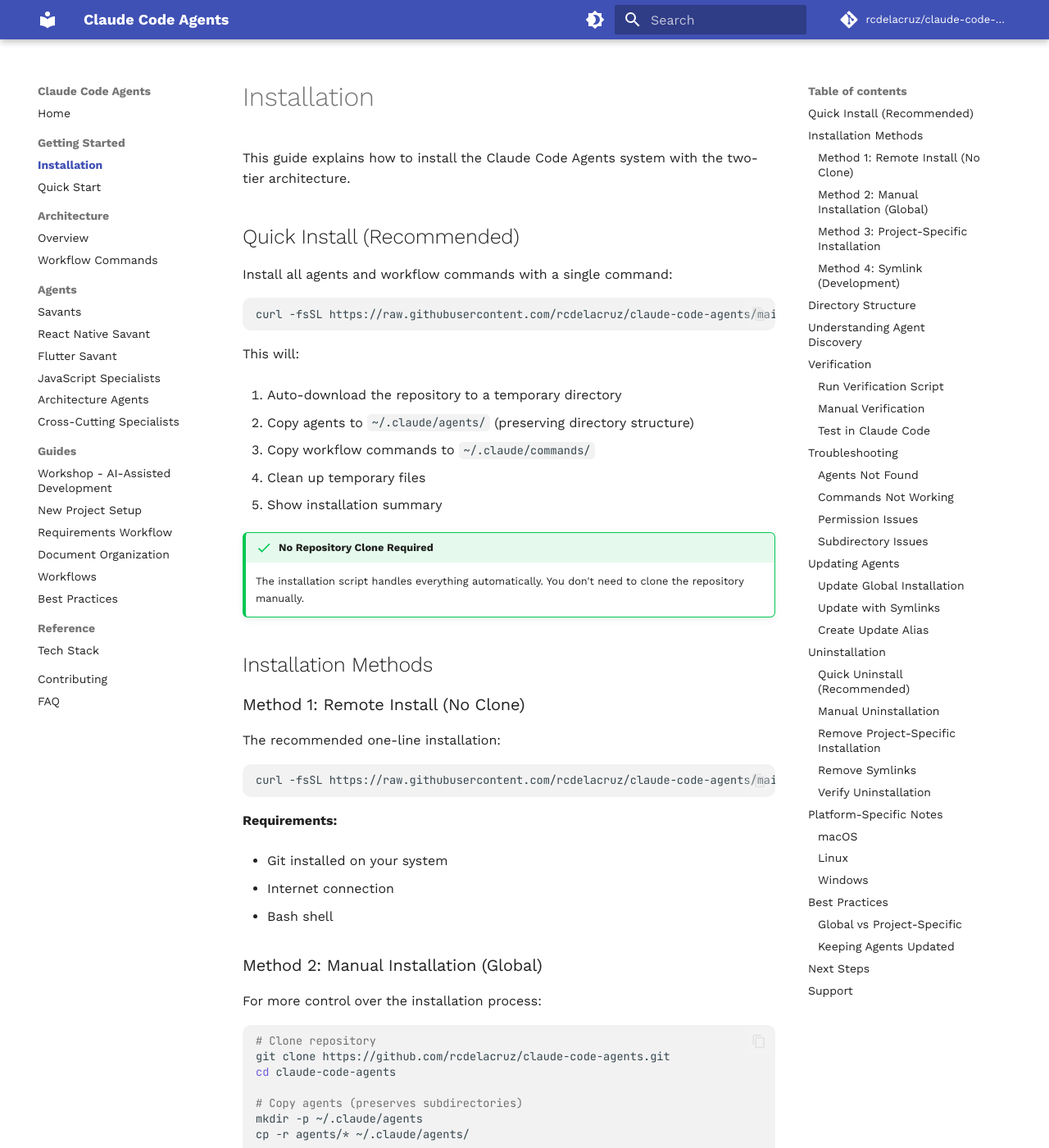
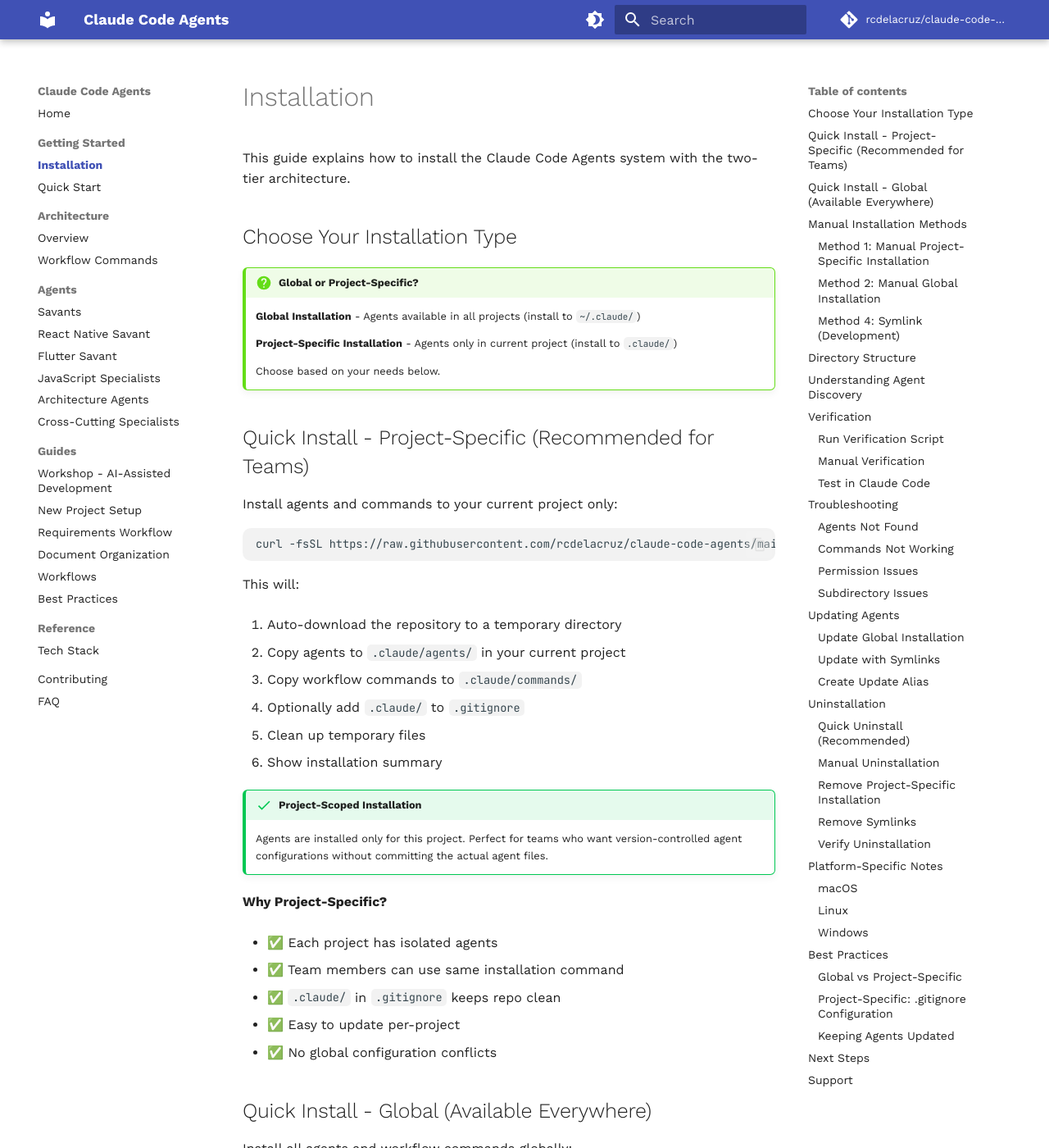
Before and after one commit to rcdelacruz/claude-code-agents, an MkDocs documentation site: the page built from docs/getting-started/installation.md, in a window 1280 px wide and 1400 px high. Shown: the whole window at 82% size. Built offline with MkDocs 1.6.1 and Material for MkDocs 9.7.7, drawn with Linux system fonts in a browser that asks for light colours; comment, search, counter and statistics services are not loaded; some of the changed text lies outside the part shown.

Commit message:
feat: enhance installation guide and add project-specific installation script

````diff
--- a/docs/getting-started/installation.md
+++ b/docs/getting-started/installation.md
@@ -2,9 +2,46 @@
 
 This guide explains how to install the Claude Code Agents system with the two-tier architecture.
 
-## Quick Install (Recommended)
+## Choose Your Installation Type
 
-Install all agents and workflow commands with a single command:
+!!! question "Global or Project-Specific?"
+    **Global Installation** - Agents available in all projects (install to `~/.claude/`)
+
+    **Project-Specific Installation** - Agents only in current project (install to `.claude/`)
+
+    Choose based on your needs below.
+
+## Quick Install - Project-Specific (Recommended for Teams)
+
+Install agents and commands to your current project only:
+
+```bash
+curl -fsSL https://raw.githubusercontent.com/rcdelacruz/claude-code-agents/main/install-project.sh | bash
+```
+
+This will:
+
+1. Auto-download the repository to a temporary directory
+2. Copy agents to `.claude/agents/` in your current project
+3. Copy workflow commands to `.claude/commands/`
+4. Optionally add `.claude/` to `.gitignore`
+5. Clean up temporary files
+6. Show installation summary
+
+!!! success "Project-Scoped Installation"
+    Agents are installed only for this project. Perfect for teams who want version-controlled agent configurations without committing the actual agent files.
+
+**Why Project-Specific?**
+
+- ✅ Each project has isolated agents
+- ✅ Team members can use same installation command
+- ✅ `.claude/` in `.gitignore` keeps repo clean
+- ✅ Easy to update per-project
+- ✅ No global configuration conflicts
+
+## Quick Install - Global (Available Everywhere)
+
+Install all agents and workflow commands globally:
 
 ```bash
 curl -fsSL https://raw.githubusercontent.com/rcdelacruz/claude-code-agents/main/install.sh | bash
@@ -18,28 +55,51 @@
 4. Clean up temporary files
 5. Show installation summary
 
-!!! success "No Repository Clone Required"
-    The installation script handles everything automatically. You don't need to clone the repository manually.
+!!! success "Global Installation"
+    Agents are available in all your projects. Great for solo developers or when you want consistent agents everywhere.
 
-## Installation Methods
+## Manual Installation Methods
 
-### Method 1: Remote Install (No Clone)
+### Method 1: Manual Project-Specific Installation
 
-The recommended one-line installation:
+Install agents for your current project only (recommended for teams):
 
 ```bash
-curl -fsSL https://raw.githubusercontent.com/rcdelacruz/claude-code-agents/main/install.sh | bash
+# Navigate to your project directory first
+cd /path/to/your/project
+
+# Clone repository to a temporary location
+git clone https://github.com/rcdelacruz/claude-code-agents.git /tmp/claude-agents
+cd /tmp/claude-agents
+
+# Copy to your project's .claude directory
+mkdir -p /path/to/your/project/.claude/agents
+mkdir -p /path/to/your/project/.claude/commands
+cp -r agents/* /path/to/your/project/.claude/agents/
+cp -r .claude/commands/* /path/to/your/project/.claude/commands/
+
+# Add to .gitignore (important!)
+echo ".claude/" >> /path/to/your/project/.gitignore
+
+# Clean up
+cd /path/to/your/project
+rm -rf /tmp/claude-agents
+
+# Verify
+ls -R .claude/agents/
+ls .claude/commands/
 ```
 
-**Requirements:**
+**Add to your project's `.gitignore`:**
 
-- Git installed on your system
-- Internet connection
-- Bash shell
+```gitignore
+# Claude Code Agents (project-specific installation)
+.claude/
+```
 
-### Method 2: Manual Installation (Global)
+### Method 2: Manual Global Installation
 
-For more control over the installation process:
+Install globally for all projects:
 
 ```bash
 # Clone repository
@@ -57,25 +117,6 @@
 # Verify installation
 ls -R ~/.claude/agents/
 ls ~/.claude/commands/
-```
-
-### Method 3: Project-Specific Installation
-
-Install agents for a specific project only:
-
-```bash
-# In your project directory
-git clone https://github.com/rcdelacruz/claude-code-agents.git
-cd claude-code-agents
-
-# Copy to project's .claude directory
-mkdir -p .claude/agents .claude/commands
-cp -r agents/* .claude/agents/
-cp -r .claude/commands/* .claude/commands/
-
-# Verify
-ls -R .claude/agents/
-ls .claude/commands/
 ```
 
 ### Method 4: Symlink (Development)
@@ -509,22 +550,94 @@
 
 ### Global vs Project-Specific
 
+**Use Project-Specific Installation When (Recommended for Teams):**
+
+- ✅ Working in a team (everyone uses same install command)
+- ✅ Want to keep repository clean (add `.claude/` to `.gitignore`)
+- ✅ Different projects need different agent versions
+- ✅ Project has custom agents or configurations
+- ✅ Want isolated agent environments per project
+- ✅ Need to track which agents a project uses (via documentation)
+
 **Use Global Installation When:**
 
-- You want agents available across all projects
-- You're the only developer
-- You want consistent agent versions
+- You're the only developer on all projects
+- You want consistent agent versions across all work
+- You rarely switch between different agent versions
+- You prefer one-time setup for all projects
 
-**Use Project-Specific Installation When:**
+### Project-Specific: .gitignore Configuration
 
-- Team needs same agent versions
-- Project has custom agents
-- Different projects need different agents
-- Version control for agents is needed
+!!! warning "Important: Add .claude/ to .gitignore"
+    When using project-specific installation, **always** add `.claude/` to your `.gitignore` to avoid committing agent files.
+
+**Why ignore `.claude/`?**
+
+- Agent files are large and unnecessary in version control
+- Team members can install using the same script
+- Prevents merge conflicts from agent updates
+- Keeps repository clean and focused on project code
+- Similar to ignoring `node_modules/`, `.vscode/`, `.idea/`
+
+**Recommended `.gitignore` entry:**
+
+```gitignore
+# Claude Code Agents (project-specific installation)
+# Install with: curl -fsSL https://raw.githubusercontent.com/.../install-project.sh | bash
+.claude/
+```
+
+**Alternative: Commit only configuration (advanced)**
+
+If you want to track agent configuration without committing the files:
+
+```gitignore
+# Claude Code - Ignore agents but keep config
+.claude/agents/
+.claude/commands/
+
+# Keep configuration file (if you create custom config)
+!.claude/agents.json
+!.claude/README.md
+```
+
+Then create `.claude/README.md` in your project:
+
+```markdown
+# Claude Code Agents
+
+This project uses Claude Code Agents.
+
+## Installation
+
+Run from project root:
+
+\`\`\`bash
+curl -fsSL https://raw.githubusercontent.com/rcdelacruz/claude-code-agents/main/install-project.sh | bash
+\`\`\`
+
+## Agents Installed
+
+- 19 specialized agents
+- 11 workflow commands
+
+## Documentation
+
+See: https://github.com/rcdelacruz/claude-code-agents
+```
 
 ### Keeping Agents Updated
 
-Regularly update to get the latest improvements:
+**Project-Specific Updates:**
+
+```bash
+# In your project directory
+curl -fsSL https://raw.githubusercontent.com/rcdelacruz/claude-code-agents/main/install-project.sh | bash
+```
+
+The script will overwrite existing agents with the latest versions.
+
+**Global Updates:**
 
 ```bash
 # Weekly update
--- a/docs/javascripts/mermaid-init.js
+++ b/docs/javascripts/mermaid-init.js
@@ -1,5 +1,5 @@
 // Initialize Mermaid diagrams
-window.addEventListener('DOMContentLoaded', (event) => {
+function initializeMermaid() {
   mermaid.initialize({
     startOnLoad: true,
     theme: 'default',
@@ -55,46 +55,19 @@
       useMaxWidth: true
     }
   });
-
-  // Update Mermaid theme based on color scheme
-  const observer = new MutationObserver((mutations) => {
-    mutations.forEach((mutation) => {
-      if (mutation.attributeName === 'data-md-color-scheme') {
-        const scheme = document.body.getAttribute('data-md-color-scheme');
-        const theme = scheme === 'slate' ? 'dark' : 'default';
-
-        mermaid.initialize({
-          theme: theme,
-          startOnLoad: true
-        });
-
-        // Re-render all mermaid diagrams
-        document.querySelectorAll('.mermaid').forEach((element) => {
-          const id = element.getAttribute('data-processed');
-          if (id) {
-            element.removeAttribute('data-processed');
-            element.innerHTML = element.getAttribute('data-mermaid-src');
 }
-        });
-
-        mermaid.init(undefined, '.mermaid');
-      }
-    });
-  });
-
-  observer.observe(document.body, {
-    attributes: true,
-    attributeFilter: ['data-md-color-scheme']
-  });
-
-  // Store original mermaid source for re-rendering
-  document.querySelectorAll('.mermaid').forEach((element) => {
-    element.setAttribute('data-mermaid-src', element.innerHTML);
-  });
 
 // Add click-to-zoom functionality for Mermaid diagrams
 function addMermaidZoom() {
   document.querySelectorAll('.mermaid').forEach((diagram) => {
+    // Skip if already has zoom handler (prevent duplicate listeners)
+    if (diagram.hasAttribute('data-zoom-enabled')) {
+      return;
+    }
+
+    // Mark as having zoom enabled
+    diagram.setAttribute('data-zoom-enabled', 'true');
+
     // Add zoom cursor style
     diagram.style.cursor = 'zoom-in';
     diagram.style.transition = 'transform 0.3s ease';
@@ -138,13 +111,65 @@
   });
 }
 
-  // Add zoom functionality after initial render
-  setTimeout(addMermaidZoom, 500);
+// Setup Mermaid with all features
+function setupMermaid() {
+  // Store original mermaid source for re-rendering
+  document.querySelectorAll('.mermaid').forEach((element) => {
+    if (!element.hasAttribute('data-mermaid-src')) {
+      element.setAttribute('data-mermaid-src', element.innerHTML);
+    }
+  });
 
-  // Re-add zoom after theme changes
-  const originalInit = mermaid.init;
-  mermaid.init = function(...args) {
-    originalInit.apply(this, args);
-    setTimeout(addMermaidZoom, 500);
-  };
+  // Add zoom functionality
+  addMermaidZoom();
+}
+
+// Initialize on first load
+document.addEventListener('DOMContentLoaded', function() {
+  initializeMermaid();
+
+  // Setup after mermaid renders
+  setTimeout(setupMermaid, 500);
+
+  // Update Mermaid theme based on color scheme
+  const observer = new MutationObserver((mutations) => {
+    mutations.forEach((mutation) => {
+      if (mutation.attributeName === 'data-md-color-scheme') {
+        const scheme = document.body.getAttribute('data-md-color-scheme');
+        const theme = scheme === 'slate' ? 'dark' : 'default';
+
+        mermaid.initialize({
+          theme: theme,
+          startOnLoad: true
         });
+
+        // Re-render all mermaid diagrams
+        document.querySelectorAll('.mermaid').forEach((element) => {
+          const id = element.getAttribute('data-processed');
+          if (id) {
+            element.removeAttribute('data-processed');
+            element.innerHTML = element.getAttribute('data-mermaid-src');
+          }
+        });
+
+        mermaid.init(undefined, '.mermaid');
+        setTimeout(setupMermaid, 500);
+      }
+    });
+  });
+
+  observer.observe(document.body, {
+    attributes: true,
+    attributeFilter: ['data-md-color-scheme']
+  });
+});
+
+// Handle MkDocs Material instant navigation (AJAX page loads)
+// This is the key fix - listen for navigation events
+document$.subscribe(function() {
+  // Re-initialize mermaid for new content
+  initializeMermaid();
+
+  // Setup zoom for newly loaded diagrams
+  setTimeout(setupMermaid, 500);
+});
````
Also changed, not shown: 1 other file. Lines whose indentation alone changed are shown as unchanged.
